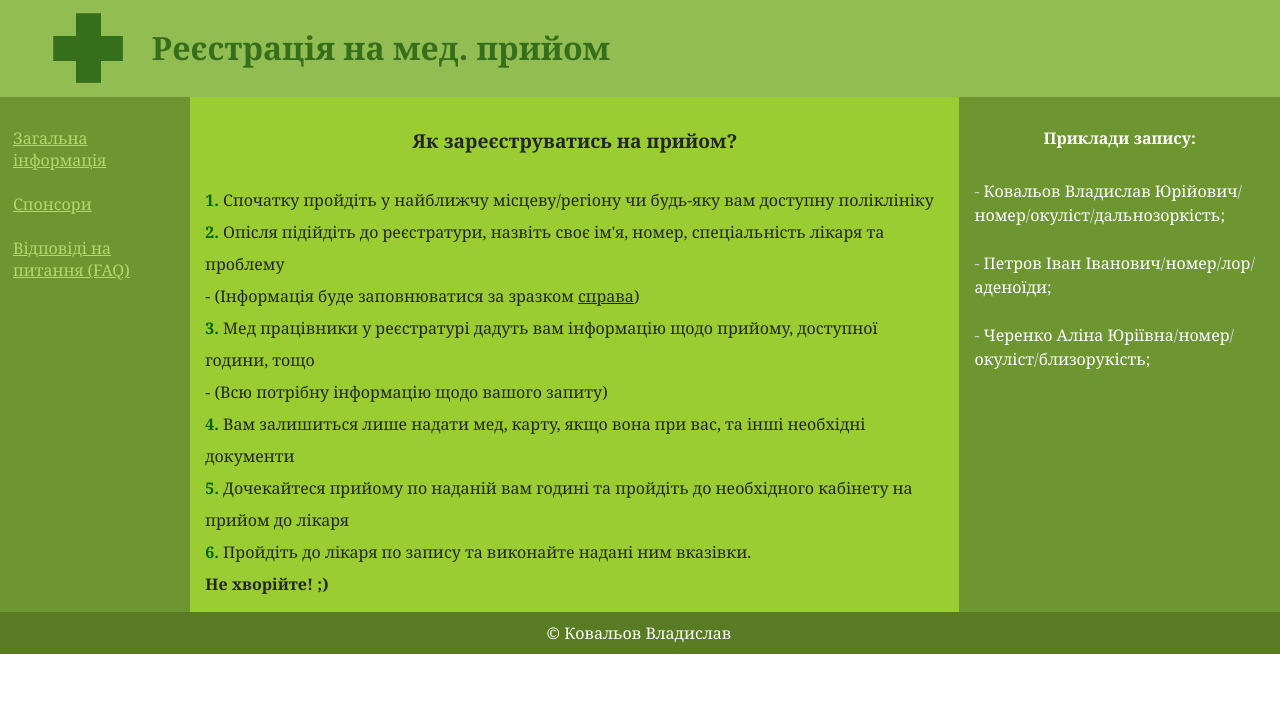
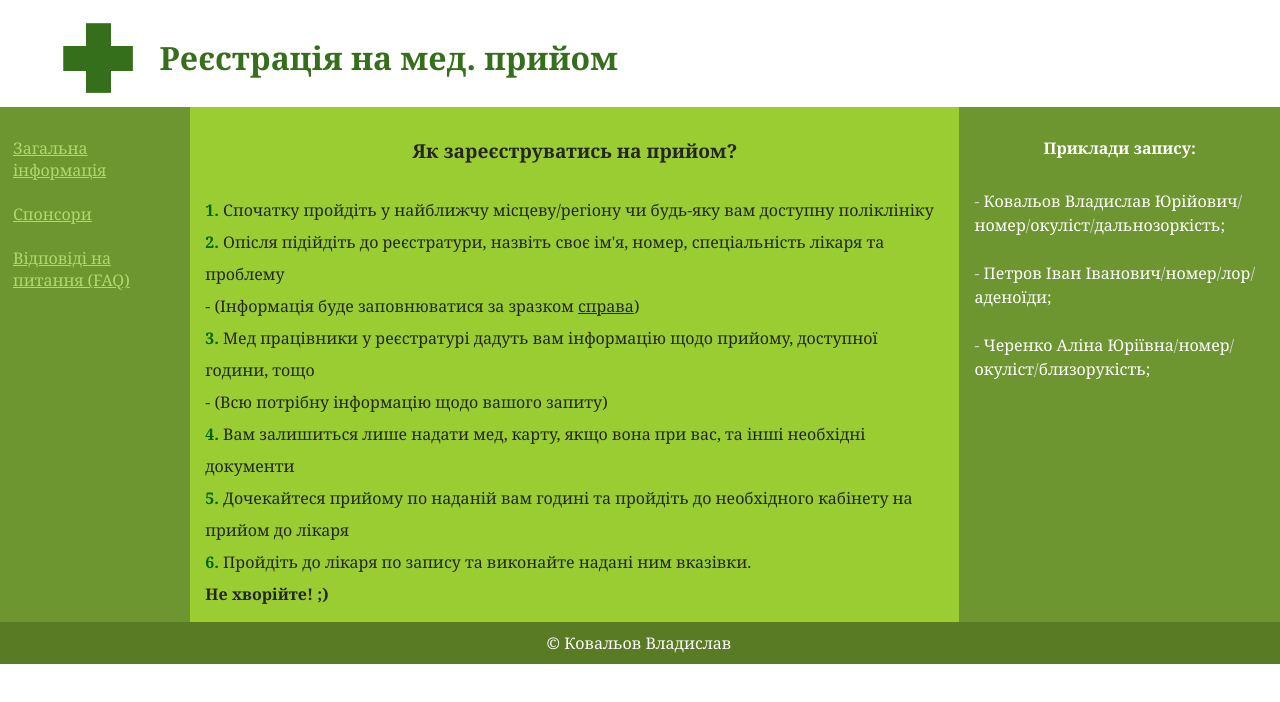
Before and after one commit to LinkWHorter/practic1, a plain HTML site: page index.html in a window 1280 px wide. Drawn offline with Linux system fonts and the light colour scheme.

Commit message:
Update style.css

```diff
--- a/style.css
+++ b/style.css
@@ -68,12 +68,12 @@ a:active {
 	color: darkgreen;
 }
 
-.menu {
+/*.menu {
 	background-color: #92bd52;
 	margin-top: -10px;
 	margin-left: -10px;
 	margin-right: -10px;
-}
+}*/
 
 .table2 {
 	background: yellowgreen;
```
